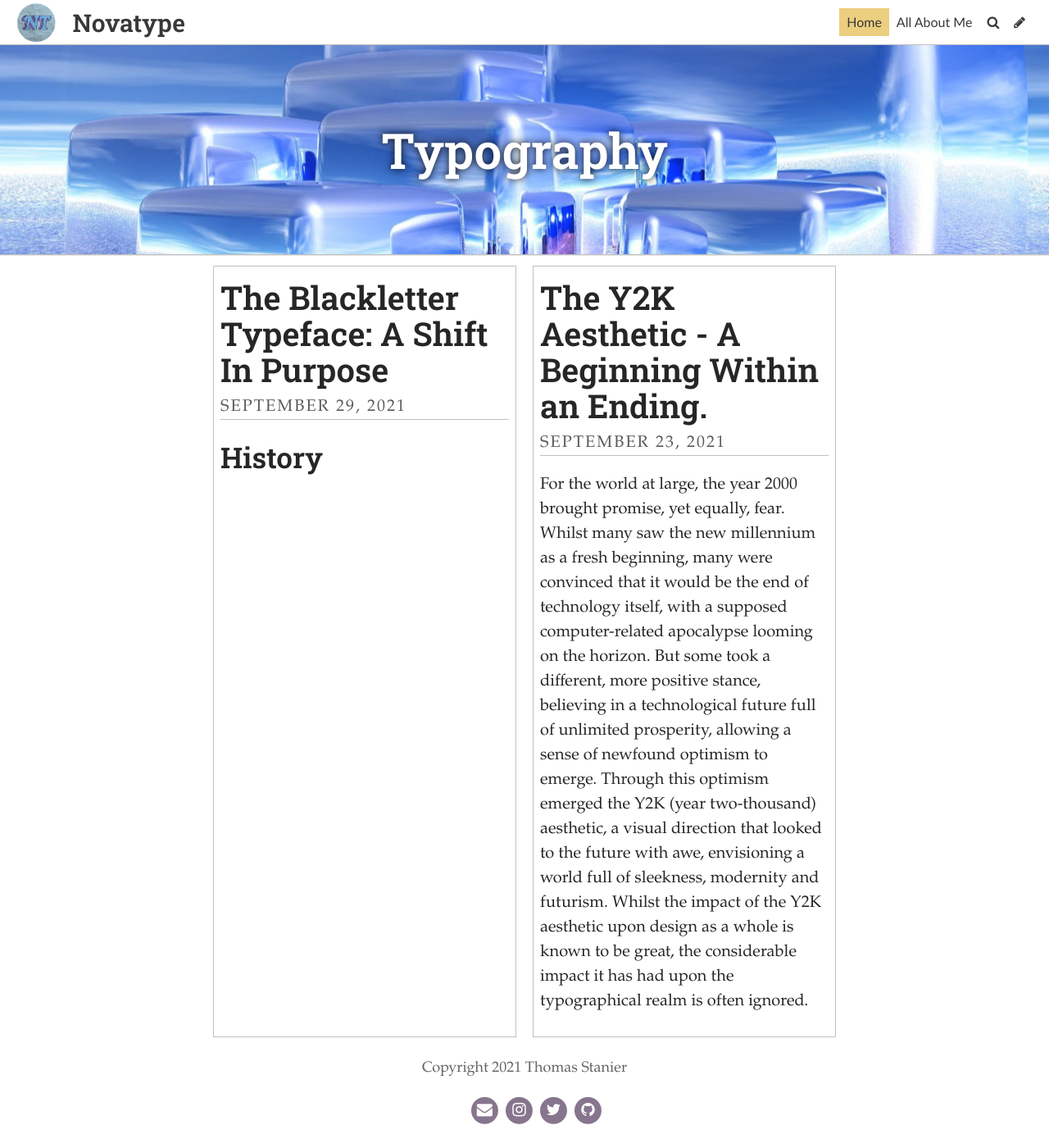
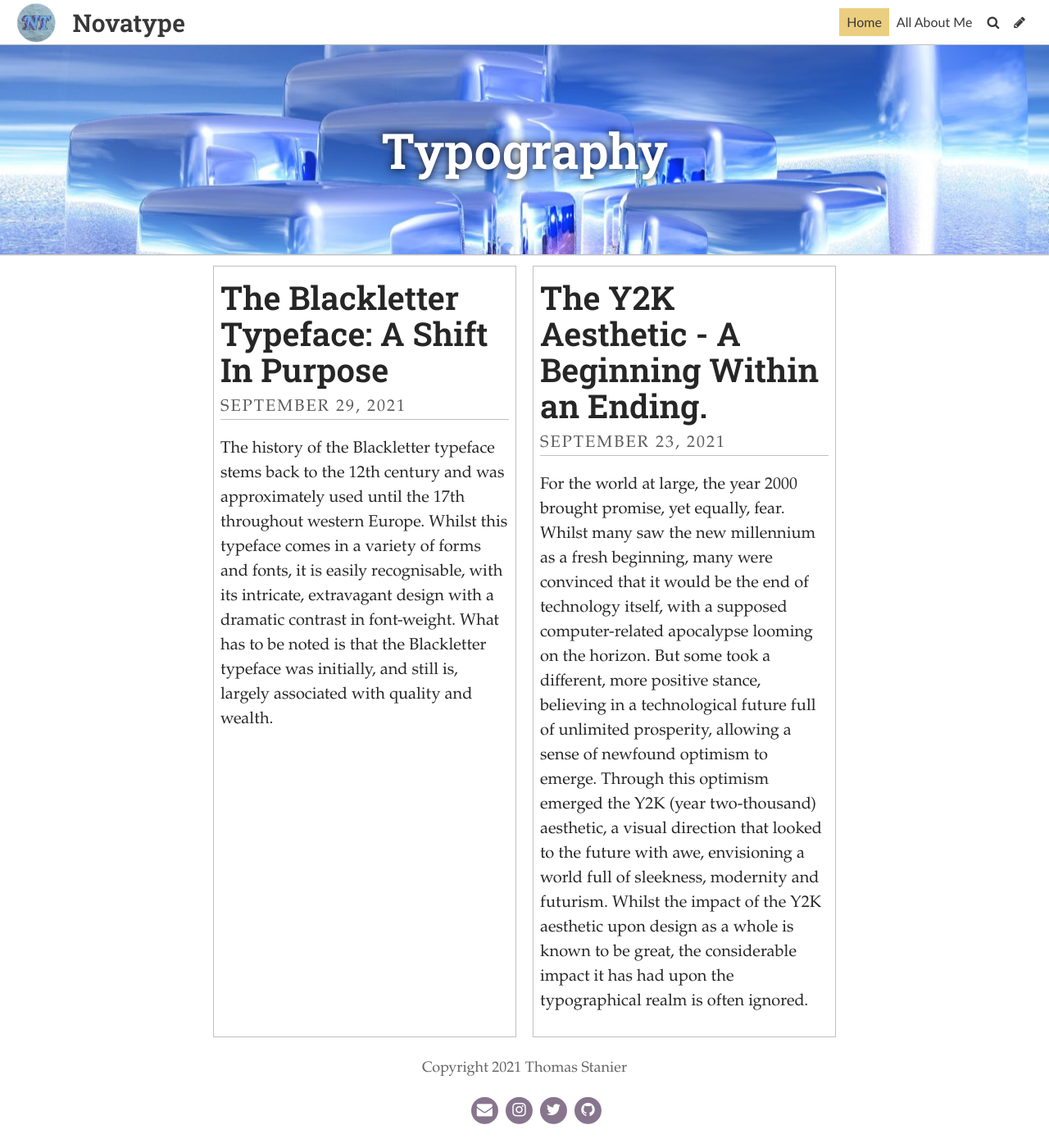
Before and after one commit to tomstanier/MyRepository, a Jekyll site: the page built from index.html, in a window 1280 px wide. Shown: the whole page at 82% size. Built offline with Jekyll 4.4.1, drawn with Linux system fonts in a browser that asks for light colours; some web fonts are replaced; the list of posts is cut into pages by our own code.

Commit message:
Update Post “2021-09-29-the-blackletter-typeface-a-shift-in-purpose”

```diff
--- a/_posts/2021-09-29-the-blackletter-typeface-a-shift-in-purpose.md
+++ b/_posts/2021-09-29-the-blackletter-typeface-a-shift-in-purpose.md
@@ -13,11 +13,10 @@
   - Packaging
   - Graphics
 ---
-## History
+The history of the Blackletter typeface stems back to the 12th century and was approximately used until the 17th throughout western Europe. Whilst this typeface comes in a variety of forms and fonts, it is easily recognisable, with its intricate, extravagant design with a dramatic contrast in font-weight. What has to be noted is that the Blackletter typeface was initially, and still is, largely associated with quality and wealth.
 
-The history of the Blackletter typeface stems all the way back to the 12th century and was approximately used until the 17th throughout western Europe. Whilst this typeface comes in a variety of forms and fonts, it is easily recognisable, with its intricate, extravagant design with a dramatic contrast in font weight. What has to be noted is that the Blackletter typeface was initially, and still is,  largely associated with quality and wealth.
 
-It is likely that this association originated from the almost exclusive nature of the typeface, it originated from the previous typeface Carolingian, and was easier to mass produce. At the beginning it was mostly used for academic books, which needed to be produced for universities. As we know, at the beginning of blackletter’s rise in popularity, literacy rates in Europe were still poor, so the ability to read was seen as a luxury. Whilst simply one perception, this could be seen to have added to the wealth and quality surrounding the typeface, it was used in prestigious texts, often only available to those who had the financial capacity to learn how to read.
+This association likely originated from the almost exclusive nature of the typeface, it originated from the previous typeface Carolingian and was easier to mass-produce. In the beginning, it was mostly used for academic books, which needed to be produced for universities. As we know, at the beginning of blackletter’s rise in popularity, literacy rates in Europe were still poor, so the ability to read was seen as a luxury. Whilst simply one perception, this could be seen to have added to the wealth and quality surrounding the typeface, it was used in prestigious texts, often only available to those who had the financial capacity to learn how to read.
 
 ## Transition to modernity
 
@@ -25,12 +24,12 @@
 
 And, as said in the book “Rockin' Out: Popular Music in the U.S.A” - “the use of umlaut marks and other diacritics with a blackletter typeface is a form of foreign branding which has been attributed to a desire for a "gothic horror" feel.” What is interesting to note, is that the Germanic connotations of the font have also fed into the gothic image surrounding it, they are heavily interlinked, being movements that both originated in Europe. Rock bands such as Motörhead are well-known for utilising this typeface throughout their branding, to convey these meanings.
 
-![Album cover for "Bad Magic" by Motörhead](../uploads/100000x100000-999-2-.jpg "Album cover for \"Bad Magic\" by Motörhead")
+![Album cover for "Bad Magic" by Motörhead](../uploads/100000x100000-999-2-.jpg "Album cover for \\"Bad Magic\\" by Motörhead")
 
 Whilst rock bands convey the meanings we typically associate with the font, so has another genre.  Rap music, especially during the late 90s and early 2000s, began to use the font, primarily on album covers. One of these reasons is primarily due to the image of wealth that is closely associated with the rap scene. Rap-lyrics often include references to wealth and are often used to brag about financial power. It is only logical that the typeface would need to match this meaning, and thus blackletter comes into play. With its intricate design,  a contrast in weight and a long-standing connotation of wealth stemming all the way back to the 12th century; it is a clear and perfect choice.
 
 With the passage of time, however, new meanings have been created. For example, the blackletter typeface has become associated with newspapers. Whilst the image of prestige and wealth has already been mentioned, the association with newspapers has almost become a meaning in itself. Whenever one sees the Blackletter typeface, one can’t help but think of the prestigious publications associated with it, The New York Times, The Los Angeles Times, The Irish Examiner, and many more. A good example of this comes from Taylor Swift’s album cover for “Reputation” which utilises the font to build upon the main theme of the album, being wrongfully portrayed by the media. However, due to the passage of time, the font has also been associated with antiquity, and even romance, perhaps due to its association with the time at which William Shakespeare was active. This association with Romance has been showcased through the covers of many albums, such as Halsey’s “Hopeless Fountain Kingdom”, Camilla Cabello’s, aptly named album “Romance” and Kacey Musgraves’ promotional material for her new album about failed love, “Star-crossed.”
 
-![The album cover for Halsey's "Hopeless Fountain Kingdom" which is based around the romantic tragedy, Romeo and Juliet.](../uploads/100000x100000-999-1-.png "The album cover for Halsey's \"Hopeless Fountain Kingdom\" which is based around the romantic tragedy, Romeo and Juliet.")
+![The album cover for Halsey's "Hopeless Fountain Kingdom" which is based around the romantic tragedy, Romeo and Juliet.](../uploads/100000x100000-999-1-.png "The album cover for Halsey's \\"Hopeless Fountain Kingdom\\" which is based around the romantic tragedy, Romeo and Juliet.")
 
-The blackletter typeface is the true definition of longevity, adopting new meanings through the passage of time, whilst also retaining old ones. This typeface truly has managed to create a great balance between the past and the future, it manages to retain a stylised and unique look whilst still looking fresh, fitting into the modern typographic landscape, through its presence in rock, pop and rap. This feat should not be understated, as it is a prime example that has managed to smoothly transition from an antiquated world to a modern one.
+The blackletter typeface is the true definition of longevity, adopting new meanings through the passage of time, whilst also retaining old ones. This typeface truly has managed to create a great balance between the past and contemporary society, it manages to retain a stylised and unique look whilst still looking fresh, fitting into the modern typographic landscape, through its presence in rock, pop and rap. This feat should not be understated, as it is a prime example of a typeface that has managed to smoothly transition from an antiquated world to a modern, contemporary one.
```
